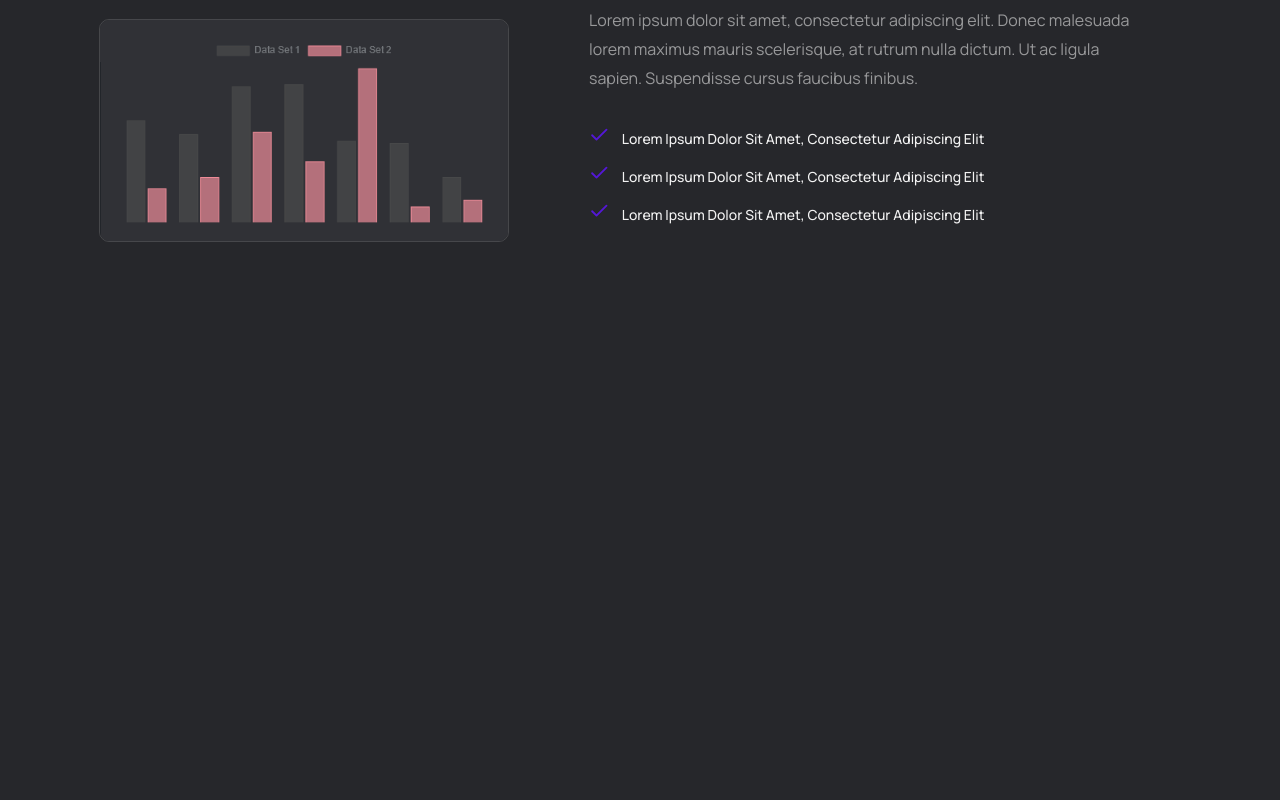
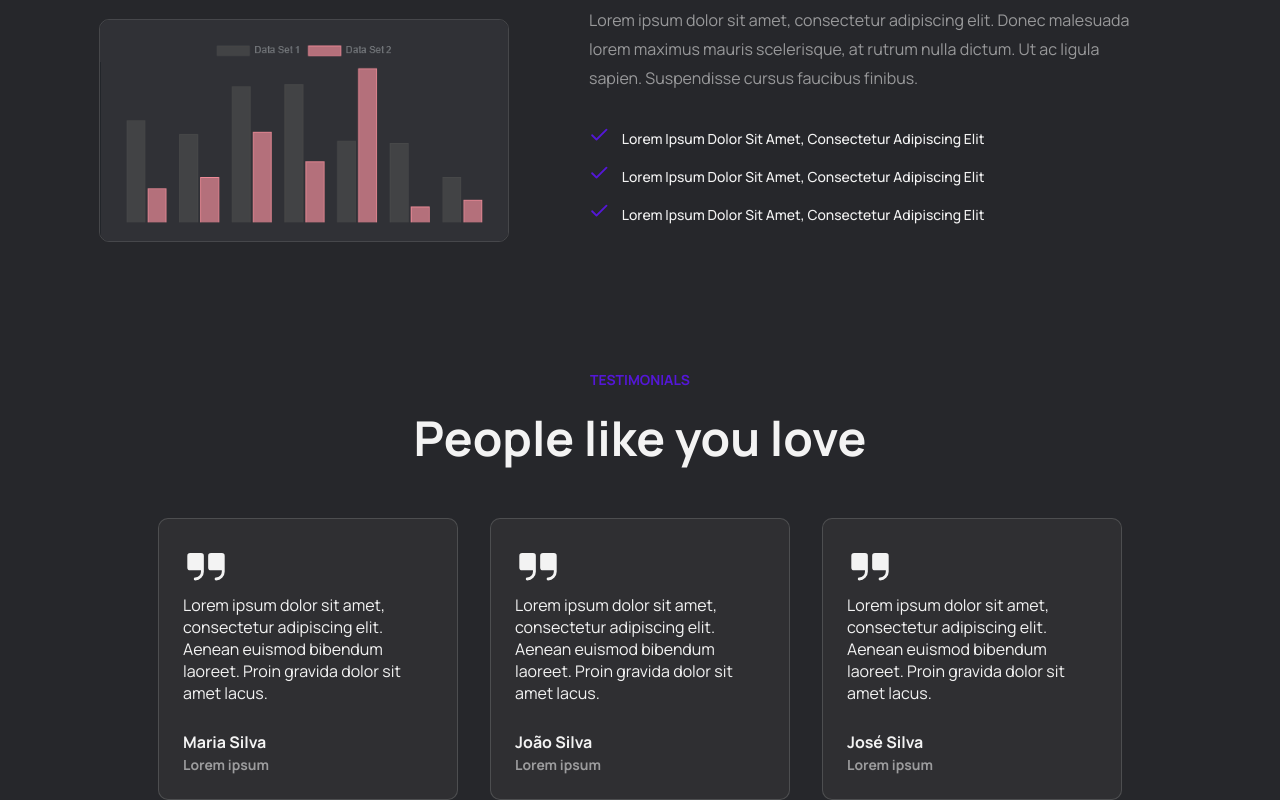
Before and after one commit to jonathafernandes/insight-cast, a React (Vite) app: page / in a window 1280 px wide. Shown: the part 2500-3300 px from the top of the page. Before the commit the page ends 2870 px from the top, so only its background shows below. Built offline with nearby package versions, Linux system fonts and the light colour scheme.

Commit message:
create testimonials

```diff
--- a/src/components/main/Main.jsx
+++ b/src/components/main/Main.jsx
@@ -2,12 +2,14 @@ import { Features } from "../features/Features";
 import { Hero } from "../hero/Hero";
 
 import styles from '../sass/Main.module.sass';
+import { Testimonials } from "../testimonials/Testimonials";
 
 export function Main() {
     return (
         <main className={styles.content}>
             <Hero />
             <Features />
+            <Testimonials />
         </main>
     )
 }
--- /dev/null
+++ b/src/components/sass/Card.module.sass
@@ -0,0 +1,20 @@
+@use 'variables'
+@use 'mixins'
+
+.card
+    background: variables.$bg-color
+    @include mixins.border-radius
+
+    padding: 1.5em
+    width: 300px
+
+
+    .perfil
+        margin-top: 1.7rem
+
+        p
+            font-weight: 700
+
+        span
+            text-transform: initial
+            color: variables.$secondary-text-color
--- /dev/null
+++ b/src/components/sass/Testimonials.module.sass
@@ -0,0 +1,22 @@
+@use 'variables'
+@use 'mixins'
+
+.content
+    @include mixins.flex-container
+    flex-direction: column
+
+    span
+        color: variables.$primary-color
+        font-size: 0.87rem
+        font-weight: 700
+        text-transform: uppercase
+
+    h2
+        margin: 1rem 0 3rem 0
+
+        font-size: 3rem
+
+    .cards
+        @include mixins.flex-container
+        gap: 2rem
+        flex-wrap: wrap
--- a/src/components/sass/_mixins.sass
+++ b/src/components/sass/_mixins.sass
@@ -29,6 +29,6 @@
     &:hover
         background: variables.$primary-color
 
-@mixin border-radius()
+@mixin border-radius
     border-radius: 10px
     border: 1px solid variables.$border-color
--- /dev/null
+++ b/src/components/testimonials/Card.jsx
@@ -0,0 +1,25 @@
+import styles from '../sass/Card.module.sass';
+import PropTypes from 'prop-types';
+
+import { Quotes } from '@phosphor-icons/react';
+
+export function Card(props) {
+    return (
+        <div className={styles.card}>
+            <Quotes size={46} weight="fill" />
+            <div className={styles.info}>
+                <p>{props.textContent}</p>
+            </div>
+            <div className={styles.perfil}>
+                <p>{props.name}</p>
+                <span>{props.role}</span>
+            </div>
+        </div>
+    )
+}
+
+Card.propTypes = {
+    textContent: PropTypes.string.isRequired,
+    name: PropTypes.string.isRequired,
+    role: PropTypes.string.isRequired
+}
--- /dev/null
+++ b/src/components/testimonials/Testimonials.jsx
@@ -0,0 +1,29 @@
+import styles from '../sass/Testimonials.module.sass';
+
+import { Card } from "./Card";
+
+export function Testimonials() {
+    return (
+        <div className={styles.content}>
+            <span>Testimonials</span>
+            <h2>People like you love</h2>
+            <div className={styles.cards}>
+                <Card
+                    textContent="Lorem ipsum dolor sit amet, consectetur adipiscing elit. Aenean euismod bibendum laoreet. Proin gravida dolor sit amet lacus."
+                    name="Maria Silva"
+                    role="Lorem ipsum"
+                />
+                <Card
+                    textContent="Lorem ipsum dolor sit amet, consectetur adipiscing elit. Aenean euismod bibendum laoreet. Proin gravida dolor sit amet lacus."
+                    name="João Silva"
+                    role="Lorem ipsum"
+                />
+                <Card
+                    textContent="Lorem ipsum dolor sit amet, consectetur adipiscing elit. Aenean euismod bibendum laoreet. Proin gravida dolor sit amet lacus."
+                    name="José Silva"
+                    role="Lorem ipsum"
+                />
+            </div>
+        </div>
+    )
+}
```
